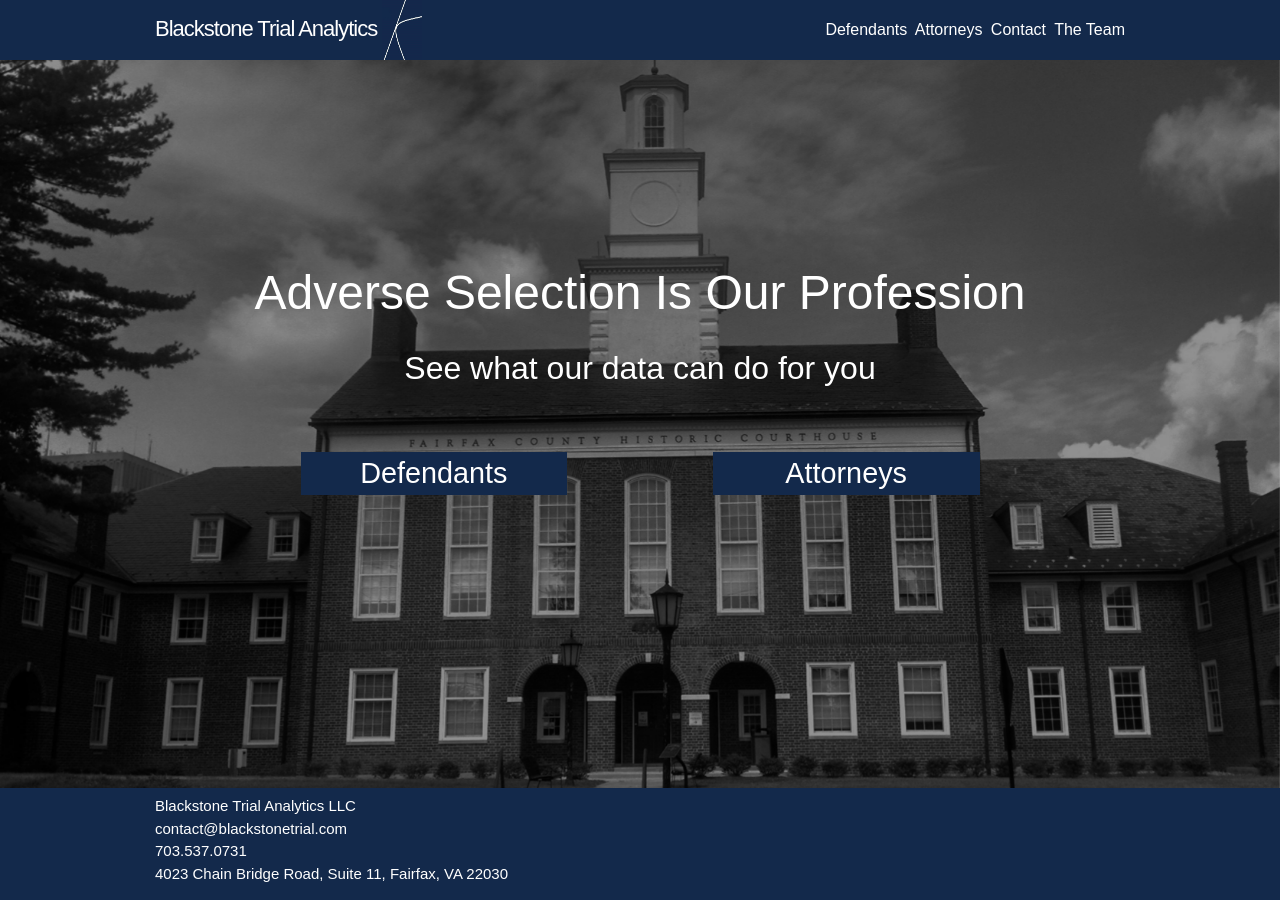
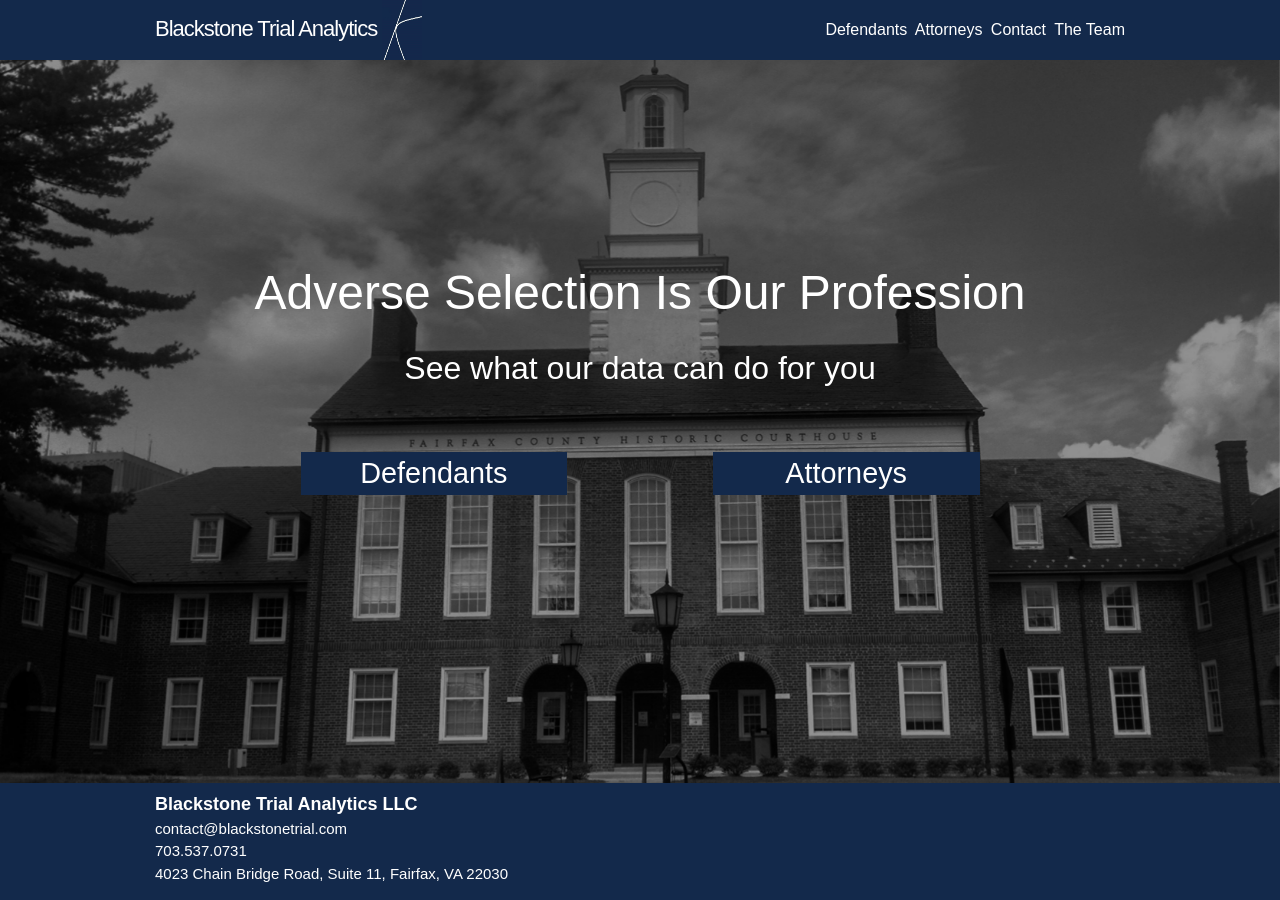
Before and after one commit to BlackstoneTrialAnalytics/BlackstoneTrialAnalytics.github.io, a Jekyll site: the page built from index.html, in a window 1280 px wide. Built offline with Jekyll 4.4.1, drawn with Linux system fonts in a browser that asks for light colours.

Commit message:
bolded footer title to make it stand out from the white links

```diff
--- a/_includes/footer.html
+++ b/_includes/footer.html
@@ -5,7 +5,7 @@
     <div class="footer-col-wrapper">
       <div class="footer-col footer-col-1">
         <ul class="contact-list">
-          <li>{{ site.title }} LLC</li>
+          <li style="font-weight:600; font-size:18px;">{{ site.title }} LLC</li>
           <li><a style="color:white;" href="mailto:{{ site.email }}">{{ site.email }}</a></li>
           <li><a style="color:white;" href="tel:{{ site.phone }}">{{site.phone}}</a></li>
           <li><a style="color:white;" href="https://www.google.com/maps/place/Blackstone+Trial+Analytics,+LLC/@38.8455086,-77.308786,17z/data=!4m13!1m7!3m6!1s0x89b64e9258c0f639:0x8b562a5f57d8c1fd!2s4023+Chain+Bridge+Rd,+Fairfax,+VA+22030!3b1!8m2!3d38.8455044!4d-77.306592!3m4!1s0x89b64e9258a70b3d:0xe493038f03702b46!8m2!3d38.8455111!4d-77.3065893">{{site.address}}</a></li>
```
